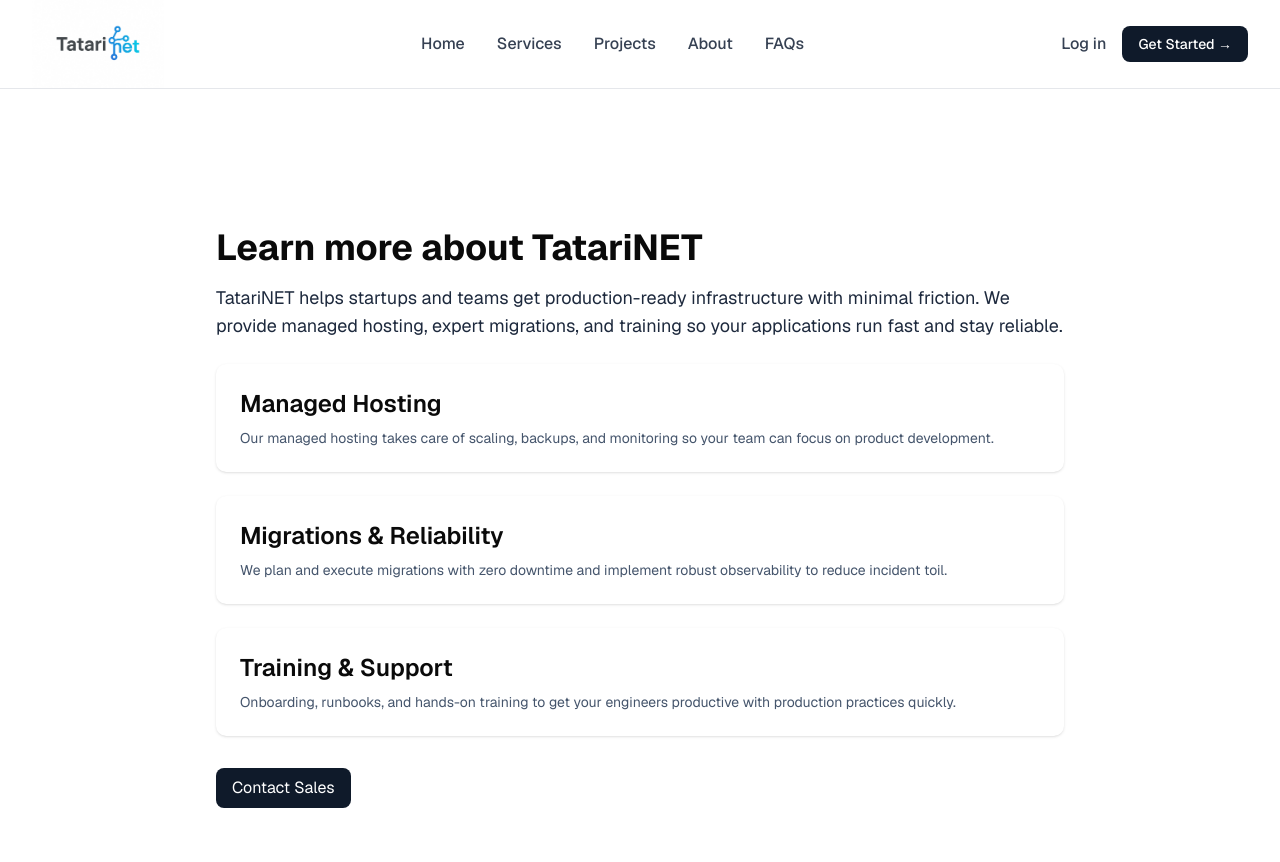
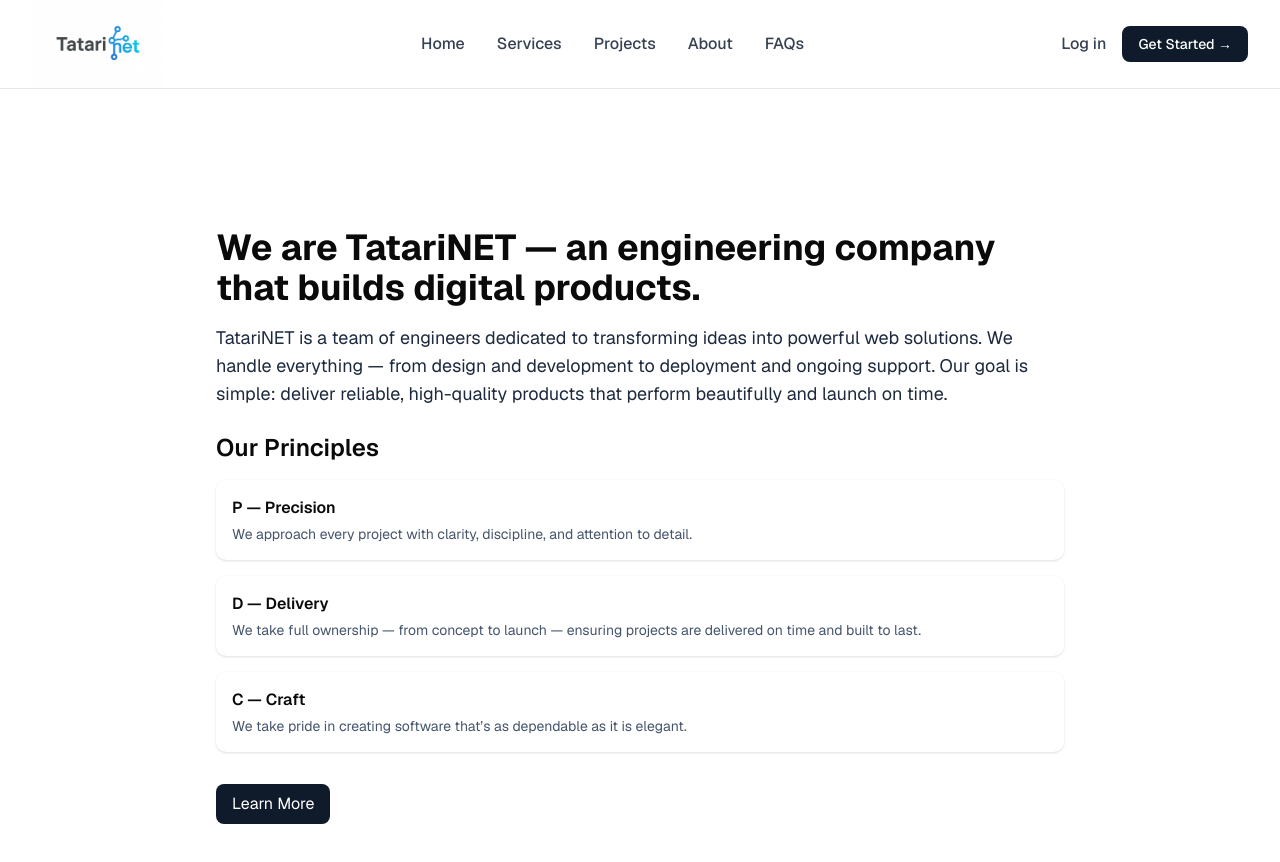
Before and after one commit to xvolv/tatariNET, a Next.js app: page /learn-more in a window 1280 px wide. Shown: the top 862 px of the page. Built offline with nearby package versions, Linux system fonts and the light colour scheme.

Commit message:
fix about secx

```diff
--- a/app/learn-more/page.tsx
+++ b/app/learn-more/page.tsx
@@ -4,49 +4,55 @@ export default function LearnMorePage() {
   return (
     <main className="min-h-screen bg-background text-foreground py-20">
       <div className="max-w-4xl mx-auto px-4 sm:px-6">
-        <h1 className="text-4xl font-bold mb-4">Learn more about TatariNET</h1>
+        <h1 className="text-4xl font-bold mb-4">
+          We are TatariNET — an engineering company that builds digital
+          products.
+        </h1>
+
         <p className="text-lg text-slate-800 mb-6">
-          TatariNET helps startups and teams get production-ready infrastructure
-          with minimal friction. We provide managed hosting, expert migrations,
-          and training so your applications run fast and stay reliable.
+          TatariNET is a team of engineers dedicated to transforming ideas into
+          powerful web solutions. We handle everything — from design and
+          development to deployment and ongoing support. Our goal is simple:
+          deliver reliable, high-quality products that perform beautifully and
+          launch on time.
         </p>
 
-        <section className="grid gap-6">
-          <article className="p-6 bg-white rounded-lg shadow">
-            <h2 className="text-2xl font-semibold mb-2">Managed Hosting</h2>
-            <p className="text-sm text-slate-600">
-              Our managed hosting takes care of scaling, backups, and monitoring
-              so your team can focus on product development.
+        <section className="mt-6">
+          <h2 className="text-2xl font-semibold mb-4">Our Principles</h2>
+
+          <div className="grid gap-4">
+            <article className="p-4 bg-white rounded-lg shadow">
+              <h3 className="font-semibold">P — Precision</h3>
+              <p className="text-sm text-slate-600 mt-1">
+                We approach every project with clarity, discipline, and
+                attention to detail.
               </p>
             </article>
 
-          <article className="p-6 bg-white rounded-lg shadow">
-            <h2 className="text-2xl font-semibold mb-2">
-              Migrations & Reliability
-            </h2>
-            <p className="text-sm text-slate-600">
-              We plan and execute migrations with zero downtime and implement
-              robust observability to reduce incident toil.
+            <article className="p-4 bg-white rounded-lg shadow">
+              <h3 className="font-semibold">D — Delivery</h3>
+              <p className="text-sm text-slate-600 mt-1">
+                We take full ownership — from concept to launch — ensuring
+                projects are delivered on time and built to last.
               </p>
             </article>
 
-          <article className="p-6 bg-white rounded-lg shadow">
-            <h2 className="text-2xl font-semibold mb-2">Training & Support</h2>
-            <p className="text-sm text-slate-600">
-              Onboarding, runbooks, and hands-on training to get your engineers
-              productive with production practices quickly.
+            <article className="p-4 bg-white rounded-lg shadow">
+              <h3 className="font-semibold">C — Craft</h3>
+              <p className="text-sm text-slate-600 mt-1">
+                We take pride in creating software that’s as dependable as it is
+                elegant.
               </p>
             </article>
+          </div>
         </section>
 
         <div className="mt-8">
           <a
-            href="#"
+            href="/learn-more"
             className="inline-block bg-primary text-white px-4 py-2 rounded-md hover:opacity-90"
-            target="_blank"
-            rel="noopener noreferrer"
           >
-            Contact Sales
+            Learn More
           </a>
         </div>
       </div>
--- a/components/cta.tsx
+++ b/components/cta.tsx
@@ -2,28 +2,84 @@
 
 export default function CTA() {
   return (
-    <section className="py-24 px-4 sm:px-6 lg:px-8 bg-gradient-to-r from-primary to-primary-dark">
-      <div className="max-w-4xl mx-auto text-center">
-        <h2 className="text-4xl sm:text-5xl font-bold text-white mb-6 animate-fadeInUp">
-          Ready to Transform Your Business?
-        </h2>
-        <p
-          className="text-xl text-primary mb-8 animate-fadeInUp"
-          style={{ animationDelay: "0.1s" }}
-        >
-          Join thousands of companies already using TatariNET to power their
-          infrastructure
-        </p>
-        <div
-          className="flex flex-col sm:flex-row gap-4 justify-center animate-fadeInUp"
-          style={{ animationDelay: "0.2s" }}
-        >
-          <button className="bg-white text-primary hover:opacity-95 font-bold py-4 px-8 rounded-lg transition-all hover:scale-105 text-lg">
-            Start Free Trial
-          </button>
-          <button className="border-2 border-white text-white hover:bg-white hover:text-primary font-bold py-4 px-8 rounded-lg transition-all hover:scale-105 text-lg">
-            Schedule a Demo
-          </button>
+    <section className="py-24 px-4 sm:px-6 lg:px-8 bg-white">
+      <div className="max-w-5xl mx-auto">
+        <div className="grid gap-8 md:grid-cols-2 items-center">
+          <div>
+            <h2 className="text-3xl sm:text-4xl font-bold text-slate-900 mb-4">
+              We are TatariNET — an engineering company that builds digital
+              products.
+            </h2>
+
+            <p className="text-lg text-slate-600 mb-6">
+              TatariNET is a team of engineers dedicated to transforming ideas
+              into powerful web solutions. We handle everything — from design
+              and development to deployment and ongoing support. Our goal is
+              simple: deliver reliable, high-quality products that perform
+              beautifully and launch on time.
+            </p>
+
+            <h3 className="text-xl font-semibold mb-3">Our Principles</h3>
+
+            <ul className="grid gap-4">
+              <li className="p-4 bg-white rounded-lg shadow">
+                <div className="font-semibold">P — Precision</div>
+                <div className="text-sm text-slate-600 mt-1">
+                  We approach every project with clarity, discipline, and
+                  attention to detail.
+                </div>
+              </li>
+
+              <li className="p-4 bg-white rounded-lg shadow">
+                <div className="font-semibold">D — Delivery</div>
+                <div className="text-sm text-slate-600 mt-1">
+                  We take full ownership — from concept to launch — ensuring
+                  projects are delivered on time and built to last.
+                </div>
+              </li>
+
+              <li className="p-4 bg-white rounded-lg shadow">
+                <div className="font-semibold">C — Craft</div>
+                <div className="text-sm text-slate-600 mt-1">
+                  We take pride in creating software that’s as dependable as it
+                  is elegant.
+                </div>
+              </li>
+            </ul>
+
+            <div className="mt-6">
+              <a
+                href="/learn-more"
+                className="inline-block bg-primary text-white py-2 px-4 rounded-md font-medium"
+              >
+                Learn More
+              </a>
+            </div>
+          </div>
+
+          <div className="hidden md:flex items-center justify-center">
+            <div className="w-full h-64 bg-slate-50 rounded-lg border flex items-center justify-center">
+              <svg
+                width="220"
+                height="140"
+                viewBox="0 0 220 140"
+                fill="none"
+                xmlns="http://www.w3.org/2000/svg"
+              >
+                <rect width="220" height="140" rx="12" fill="#f8fafc" />
+                <text
+                  x="50%"
+                  y="50%"
+                  dominantBaseline="middle"
+                  textAnchor="middle"
+                  fill="#94a3b8"
+                  fontSize="14"
+                >
+                  About image
+                </text>
+              </svg>
+            </div>
+          </div>
         </div>
       </div>
     </section>
--- a/components/features.tsx
+++ b/components/features.tsx
@@ -8,19 +8,18 @@ export default function Features() {
           {/* Left Card (replaced by "Why TatariNET") */}
           <div className="bg-white rounded-3xl p-8 shadow-lg animate-slideInLeft hover:shadow-2xl transition-all duration-300">
             <h2 className="text-3xl font-bold text-gray-900 mb-4">
-              Why TatariNET
+              Why partner with our developers
             </h2>
             <p className="text-gray-700 mb-4">
-              Built for reliability, speed, and easy operations — TatariNET
-              combines managed hosting, expert migrations, and developer
-              training so you can ship faster and run with confidence.
+              We don't just deliver code — we join your team to ship web
+              features, improve reliability, and transfer practical knowledge.
+              Our engineers work alongside your product and engineering teams
+              from design to production on client projects.
             </p>
             <ul className="list-disc pl-5 text-sm text-slate-600 mb-6">
-              <li>
-                Production-grade infrastructure with built-in observability
-              </li>
-              <li>Zero-downtime migrations and expert support</li>
-              <li>Training and runbooks so your team stays productive</li>
+              <li>Embed with your team to deliver production features</li>
+              <li>Operational handoff, runbooks and long-term support</li>
+              <li>Developer-focused tooling and integrations</li>
             </ul>
             <a
               href="/learn-more"
@@ -35,18 +34,19 @@ export default function Features() {
           {/* Right Card */}
           <div className="bg-white rounded-3xl p-8 shadow-lg animate-slideInRight hover:shadow-2xl transition-all duration-300">
             <h2 className="text-3xl font-bold text-gray-900 mb-4">
-              Learn <span className="text-primary">TatariNET</span>, Cloud
-              <br />
-              and More in Amharic
+              Developer Resources
             </h2>
             <p className="text-gray-600 mb-6">
-              Advance your career with our premier batch training through
-              expert-led sessions designed to help you unlock your full
-              potential.
+              Find quickstarts, SDKs, API references, and integration guides to
+              help your team build on TatariNET. Browse architecture guides,
+              examples, and community tools to accelerate development.
             </p>
-            <button className="bg-primary hover:opacity-90 text-white font-semibold py-3 px-6 rounded-lg transition-all hover:scale-105">
-              View Courses →
-            </button>
+            <a
+              href="/resources"
+              className="bg-primary hover:opacity-90 text-white font-semibold py-3 px-6 rounded-lg transition-all hover:scale-105 inline-block"
+            >
+              Explore Resources →
+            </a>
           </div>
         </div>
       </div>
```
Also changed, not shown: components/hero.tsx (+22 -20 lines). Lines whose indentation alone changed are shown as unchanged.
